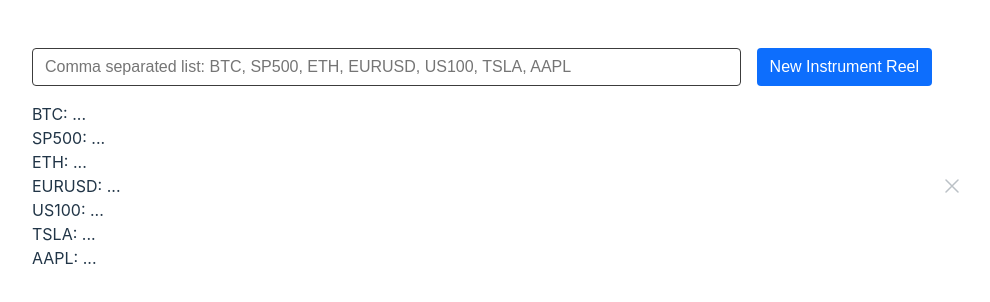
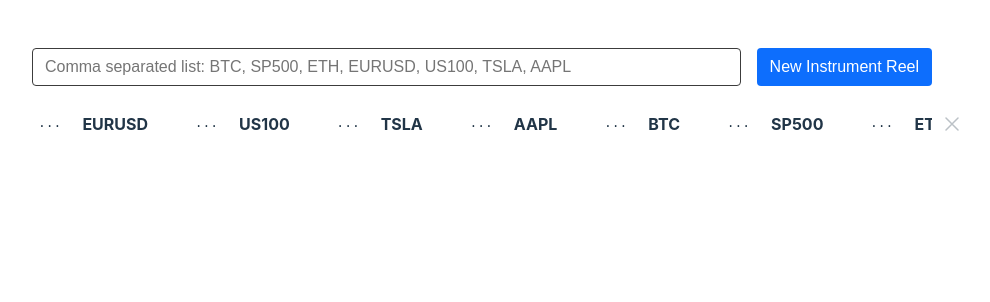
Before and after one commit to valstro/instrument-reel-challenge, a React (Vite) app: page / in a window 1280 px wide. Shown: the top 302 px of the page, without its empty margins (158-1148 px from the left). Built offline with nearby package versions, Linux system fonts and the light colour scheme; no server answers.

Commit message:
Style, animate, and pause instrument reel

```diff
--- a/src/client-edit-me/edit-me/InstrumentReel.css
+++ b/src/client-edit-me/edit-me/InstrumentReel.css
@@ -1,3 +1,48 @@
 /**
  * ✅ You can edit this file to add your own styles.
  */
+.instrument-reel {
+  overflow: hidden;
+  white-space: nowrap;
+  position: relative;
+}
+
+.instrument-reel-track {
+  display: inline-flex;
+  animation: slide-left 15s linear infinite;
+}
+
+@keyframes slide-left {
+  from {
+    transform: translateX(0%);
+  }
+  to {
+    transform: translateX(-50%);
+  }
+}
+
+.instrument-reel:hover .instrument-reel-track {
+  animation-play-state: paused;
+}
+
+.instrument {
+  padding: 10px;
+  display: inline-flex;
+  align-items: center;
+  border-right: 1px solid white;
+}
+
+.instrument-name {
+  margin-right: 10px;
+  font-weight: bold;
+}
+
+.instrument-quote {
+  font-family: monospace;
+  text-align: right;
+  min-width: 60px;
+}
+.instrument-quote.loaded {
+  min-width: 30px;
+  transition: min-width 0.5s;
+}
--- a/src/client-edit-me/edit-me/InstrumentReel.tsx
+++ b/src/client-edit-me/edit-me/InstrumentReel.tsx
@@ -15,7 +15,6 @@
  * ❌ Please do not edit this
  */
 const client = new InstrumentSocketClient();
-
 /**
  * ❌ Please do not edit this hook name & args
  */
@@ -31,9 +30,7 @@
   );
   const [instruments, setInstruments] =
     React.useState<InstrumentReelItem[]>(pendingInstruments);
-  const [readyState, setReadyState] = React.useState<WebSocketReadyState>(
-    client.readyState
-  );
+  const [readyState, setReadyState] = React.useState<WebSocketReadyState>(0);
 
   const handleMessage = (newInstruments: any[]) => {
     setInstruments(newInstruments);
@@ -41,9 +38,9 @@
 
   React.useEffect(() => {
     const handleReadyStateChange = () => {
-      setReadyState(client.readyState);
+      setReadyState(client.readyState());
     };
-    handleReadyStateChange();
+    setReadyState(client.readyState());
     client.addEventListener("open", handleReadyStateChange);
     client.addEventListener("close", handleReadyStateChange);
     return () => {
@@ -64,6 +61,20 @@
   return instruments;
 }
 
+function useWindowWidth() {
+  const [width, setWidth] = React.useState(window.innerWidth);
+  React.useEffect(() => {
+    const handleResize = () => {
+      setWidth(window.innerWidth);
+    };
+    window.addEventListener("resize", handleResize);
+    return () => {
+      window.removeEventListener("resize", handleResize);
+    };
+  }, []);
+  return width;
+}
+
 export interface InstrumentReelProps {
   instrumentSymbols: InstrumentSymbol[];
 }
@@ -73,21 +84,32 @@
    * ❌ Please do not edit this
    */
   const instruments = useInstruments(instrumentSymbols);
-
   /**
    * ✅ You can edit from here down in this component.
    * Please feel free to add more components to this file or other files if you want to.
    */
+  const windowWidth = useWindowWidth();
+  let items: InstrumentReelItem[] = [];
+  do {
+    items = items.concat(instruments);
+  } while (items.length * 220 < windowWidth * 2);
 
   return (
-    <div className="foo">
-      {instruments.map(([symbol, lastQuote], i) => {
-        return (
-          <div key={i}>
-            {symbol}: {lastQuote}
-          </div>
-        );
-      })}
+    <div className="instrument-reel">
+      <div className="instrument-reel-track">
+        {items.map(([symbol, lastQuote], i) => {
+          const loading = lastQuote === "...";
+          const formattedQuote = parseFloat(lastQuote as string).toFixed(3);
+          return (
+            <div key={i} className="instrument">
+              <span className="instrument-name">{symbol}</span>
+              <span className={`instrument-quote ${loading ? "" : "loaded"}`}>
+                {loading ? "..." : formattedQuote}
+              </span>
+            </div>
+          );
+        })}
+      </div>
     </div>
   );
 }
--- a/src/client-edit-me/edit-me/InstrumentSocketClient.ts
+++ b/src/client-edit-me/edit-me/InstrumentSocketClient.ts
@@ -36,7 +36,6 @@
       instruments: Instrument[];
     };
  */
-const DEBUGGING = true;
 /**
  * ❌ Please do not edit this class name
  */
@@ -51,7 +50,6 @@
    */
 
   private _subscriptions: Map<any, any>;
-  static sockets: WebSocket[] = [];
 
   constructor() {
     /**
@@ -61,44 +59,17 @@
     // note: even though this is instantiated once in module scope in the component tsx file,
     // hot reloads rerun that file, causing multiple sockets to be created and not removed
     this._socket = new WebSocket("ws://localhost:3000/ws");
-
     /**
      * ✅ You can edit from here down 👇
      */
-    this.globalListeners.forEach(([eventType, callback]) => {
-      this._socket.addEventListener(eventType, callback);
-    });
-    InstrumentSocketClient.sockets.push(this._socket);
-
     this._subscriptions = new Map();
   }
 
-  // DEBUGGING
-  private globalListeners: any[] = [
-    // ["open", () => console.log("websocket open")],
-    DEBUGGING && [
-      "message",
-      (event: MessageEvent) =>
-        console.log(
-          "Message from server ",
-          JSON.parse(event.data).instruments.map((i: any) => i.code)
-        ),
-    ],
-  ].filter((l) => l) as any[];
-
   close() {
-    if (DEBUGGING) {
-      this.globalListeners.forEach(([eventType, callback]) => {
-        this._socket.removeEventListener(eventType, callback);
-      });
-      InstrumentSocketClient.sockets = InstrumentSocketClient.sockets.filter(
-        (socket) => socket !== this._socket
-      );
-    }
     this._socket.close();
   }
 
-  get readyState(): WebSocketReadyState {
+  readyState(): WebSocketReadyState {
     return this._socket.readyState;
   }
 
@@ -114,6 +85,7 @@
   }
 
   addEventListener(eventType: string, callback: (event: Event) => void) {
+    console.log("adding event listener", eventType, this._socket.readyState);
     this._socket.addEventListener(eventType, callback);
   }
 
```
